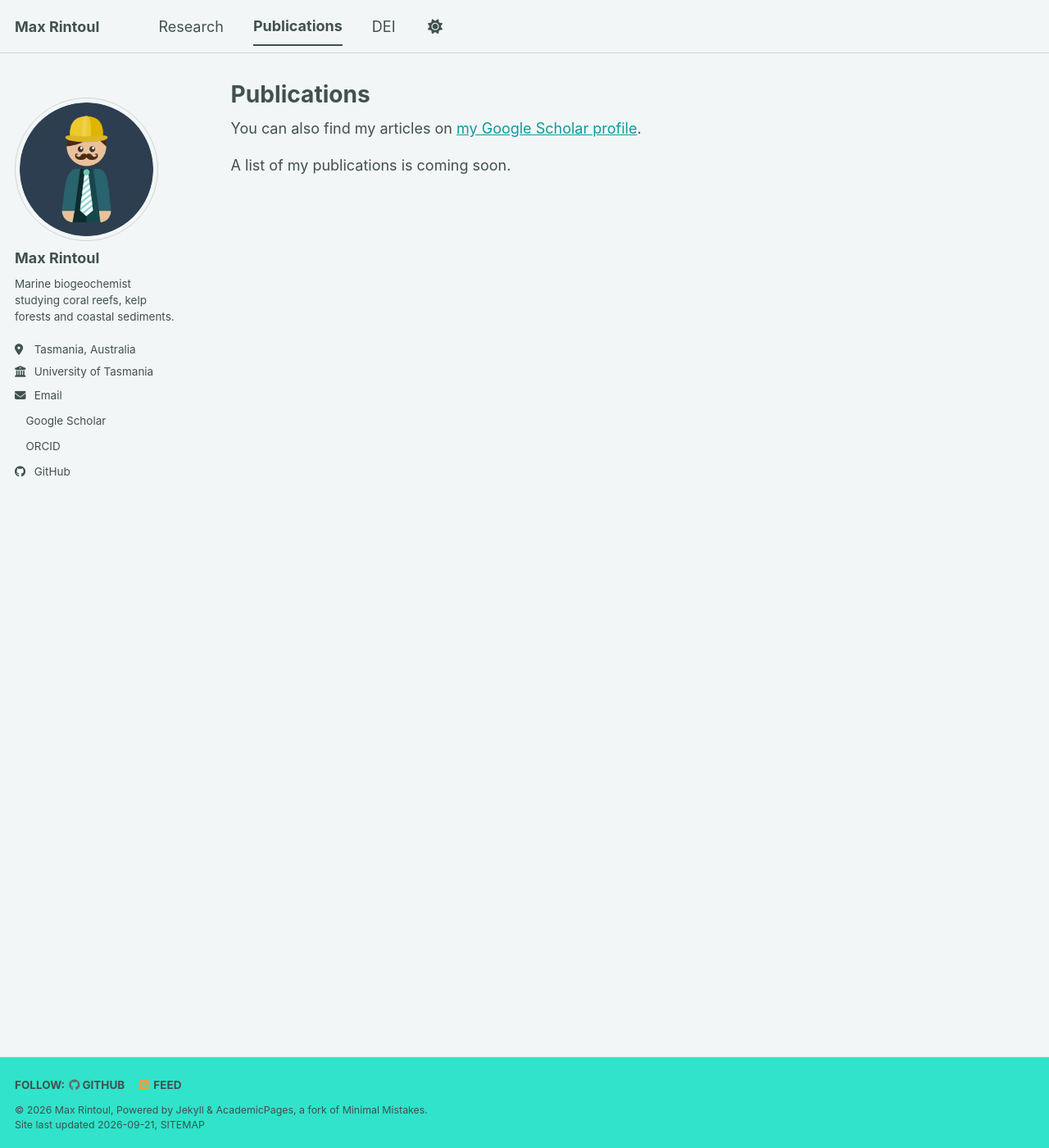
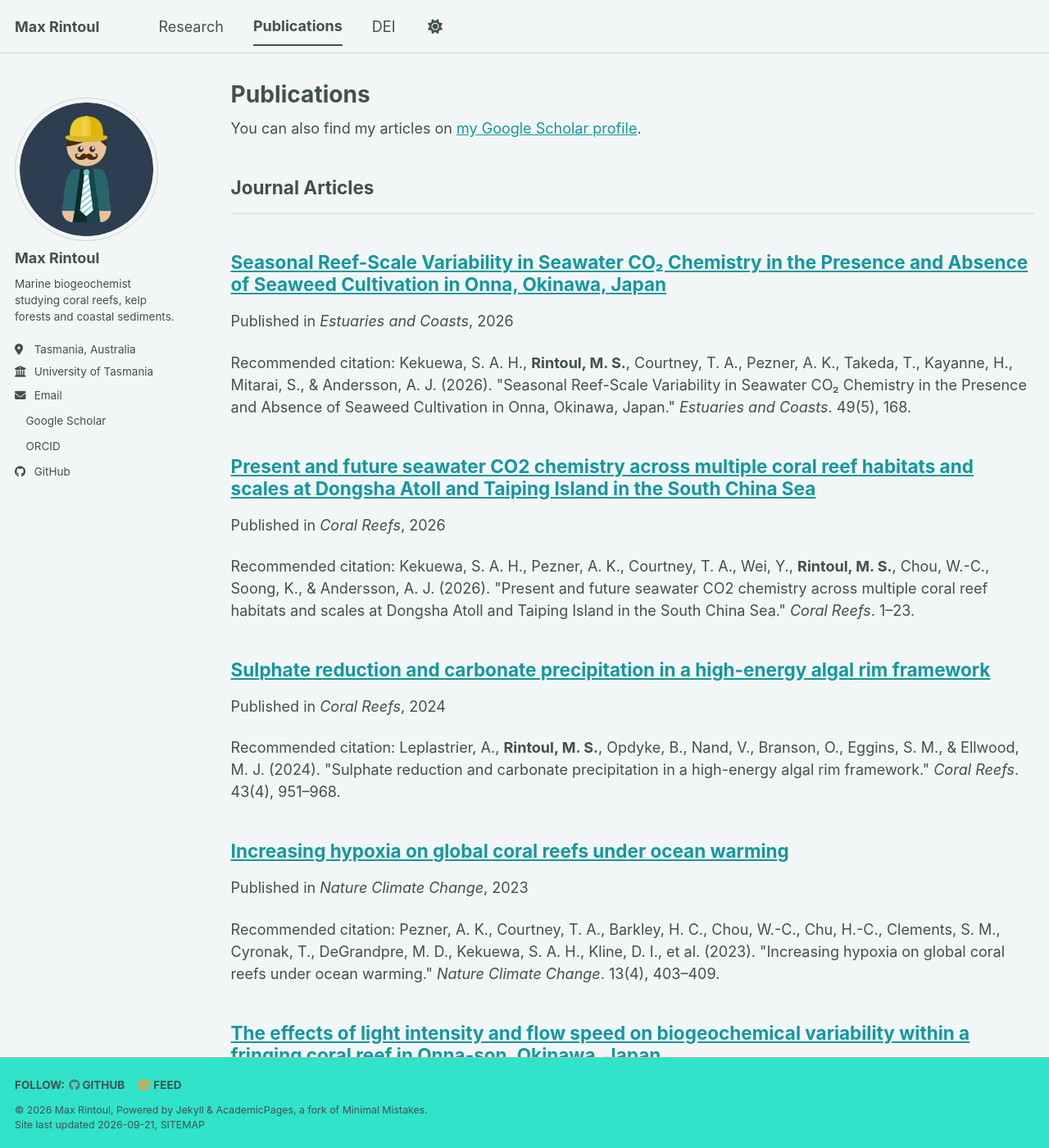
Before and after one commit to maxrintoul/maxrintoul.github.io, a Jekyll site: the page built from _pages/publications.html, in a window 1280 px wide and 1400 px high. Shown: the whole window at 82% size. Built offline with Jekyll 4.4.1, drawn with Linux system fonts in a browser that asks for light colours; a style sheet for code colours, icons or effects is not loaded; some of the changed text lies outside the part shown.

Commit message:
Add publications from Google Scholar BibTeX
Merge the duplicated WWF report entry and list it under a new Reports heading.

Co-Authored-By: Claude Sonnet 5 <noreply@anthropic.com>

```diff
--- a/_config.yml
+++ b/_config.yml
@@ -88,6 +88,8 @@ publication_category:
     title: 'Books'
   manuscripts:
     title: 'Journal Articles'
+  reports:
+    title: 'Reports'
   conferences:
     title: 'Conference Papers'
 
--- /dev/null
+++ b/_publications/2018-01-01-impacts-of-sand-mining-on-ecosystem-structure-process-biodiversity.md
@@ -0,0 +1,9 @@
+---
+title: "Impacts of sand mining on ecosystem structure, process and biodiversity in rivers"
+collection: publications
+category: reports
+permalink: /publication/2018-impacts-of-sand-mining-on-ecosystem-structure-process-biodiversity
+date: 2018-01-01
+venue: 'World Wildlife Fund International'
+citation: 'Koehnken, L., &amp; <b>Rintoul, M. S.</b> (2018). &quot;Impacts of sand mining on ecosystem structure, process and biodiversity in rivers.&quot; <i>World Wildlife Fund International</i>. WWF report.'
+---
--- /dev/null
+++ b/_publications/2018-06-01-experimental-strategies-multiple-drivers-global-ocean-change.md
@@ -0,0 +1,9 @@
+---
+title: "Experimental strategies to assess the biological ramifications of multiple drivers of global ocean change—a review"
+collection: publications
+category: manuscripts
+permalink: /publication/2018-experimental-strategies-multiple-drivers-global-ocean-change
+date: 2018-06-01
+venue: 'Global Change Biology'
+citation: 'Boyd, P. W., Collins, S., Dupont, S., Fabricius, K., Gattuso, J.-P., Havenhand, J., Hutchins, D. A., Riebesell, U., <b>Rintoul, M. S.</b>, Vichi, M., et al. (2018). &quot;Experimental strategies to assess the biological ramifications of multiple drivers of global ocean change—a review.&quot; <i>Global Change Biology</i>. 24(6), 2239–2261.'
+---
--- /dev/null
+++ b/_publications/2020-03-01-impacts-of-riverine-sand-mining-freshwater-ecosystems.md
@@ -0,0 +1,9 @@
+---
+title: "Impacts of riverine sand mining on freshwater ecosystems: A review of the scientific evidence and guidance for future research"
+collection: publications
+category: manuscripts
+permalink: /publication/2020-impacts-of-riverine-sand-mining-freshwater-ecosystems
+date: 2020-03-01
+venue: 'River Research and Applications'
+citation: 'Koehnken, L., <b>Rintoul, M. S.</b>, Goichot, M., Tickner, D., Loftus, A.-C., &amp; Acreman, M. C. (2020). &quot;Impacts of riverine sand mining on freshwater ecosystems: A review of the scientific evidence and guidance for future research.&quot; <i>River Research and Applications</i>. 36(3), 362–370.'
+---
--- /dev/null
+++ b/_publications/2022-12-01-light-intensity-flow-speed-biogeochemical-variability-okinawa.md
@@ -0,0 +1,9 @@
+---
+title: "The effects of light intensity and flow speed on biogeochemical variability within a fringing coral reef in Onna-son, Okinawa, Japan"
+collection: publications
+category: manuscripts
+permalink: /publication/2022-light-intensity-flow-speed-biogeochemical-variability-okinawa
+date: 2022-12-01
+venue: 'Journal of Geophysical Research: Oceans'
+citation: '<b>Rintoul, M. S.</b>, Courtney, T. A., Dohner, J. L., Giddings, S. N., Kekuewa, S. A. H., Mitarai, S., Monismith, S. G., Pezner, A. K., &amp; Andersson, A. J. (2022). &quot;The effects of light intensity and flow speed on biogeochemical variability within a fringing coral reef in Onna-son, Okinawa, Japan.&quot; <i>Journal of Geophysical Research: Oceans</i>. 127(12), e2021JC018369.'
+---
--- /dev/null
+++ b/_publications/2023-04-01-increasing-hypoxia-on-global-coral-reefs.md
@@ -0,0 +1,9 @@
+---
+title: "Increasing hypoxia on global coral reefs under ocean warming"
+collection: publications
+category: manuscripts
+permalink: /publication/2023-increasing-hypoxia-on-global-coral-reefs
+date: 2023-04-01
+venue: 'Nature Climate Change'
+citation: 'Pezner, A. K., Courtney, T. A., Barkley, H. C., Chou, W.-C., Chu, H.-C., Clements, S. M., Cyronak, T., DeGrandpre, M. D., Kekuewa, S. A. H., Kline, D. I., et al. (2023). &quot;Increasing hypoxia on global coral reefs under ocean warming.&quot; <i>Nature Climate Change</i>. 13(4), 403–409.'
+---
--- /dev/null
+++ b/_publications/2024-10-01-sulphate-reduction-carbonate-precipitation-algal-rim.md
@@ -0,0 +1,9 @@
+---
+title: "Sulphate reduction and carbonate precipitation in a high-energy algal rim framework"
+collection: publications
+category: manuscripts
+permalink: /publication/2024-sulphate-reduction-carbonate-precipitation-algal-rim
+date: 2024-10-01
+venue: 'Coral Reefs'
+citation: 'Leplastrier, A., <b>Rintoul, M. S.</b>, Opdyke, B., Nand, V., Branson, O., Eggins, S. M., &amp; Ellwood, M. J. (2024). &quot;Sulphate reduction and carbonate precipitation in a high-energy algal rim framework.&quot; <i>Coral Reefs</i>. 43(4), 951–968.'
+---
--- /dev/null
+++ b/_publications/2026-03-01-present-and-future-co2-chemistry-dongsha-taiping.md
@@ -0,0 +1,9 @@
+---
+title: "Present and future seawater CO2 chemistry across multiple coral reef habitats and scales at Dongsha Atoll and Taiping Island in the South China Sea"
+collection: publications
+category: manuscripts
+permalink: /publication/2026-present-and-future-co2-chemistry-dongsha-taiping
+date: 2026-03-01
+venue: 'Coral Reefs'
+citation: 'Kekuewa, S. A. H., Pezner, A. K., Courtney, T. A., Wei, Y., <b>Rintoul, M. S.</b>, Chou, W.-C., Soong, K., &amp; Andersson, A. J. (2026). &quot;Present and future seawater CO2 chemistry across multiple coral reef habitats and scales at Dongsha Atoll and Taiping Island in the South China Sea.&quot; <i>Coral Reefs</i>. 1–23.'
+---
--- /dev/null
+++ b/_publications/2026-05-01-seasonal-reef-scale-variability-seaweed-onna.md
@@ -0,0 +1,9 @@
+---
+title: "Seasonal Reef-Scale Variability in Seawater CO₂ Chemistry in the Presence and Absence of Seaweed Cultivation in Onna, Okinawa, Japan"
+collection: publications
+category: manuscripts
+permalink: /publication/2026-seasonal-reef-scale-variability-seaweed-onna
+date: 2026-05-01
+venue: 'Estuaries and Coasts'
+citation: 'Kekuewa, S. A. H., <b>Rintoul, M. S.</b>, Courtney, T. A., Pezner, A. K., Takeda, T., Kayanne, H., Mitarai, S., &amp; Andersson, A. J. (2026). &quot;Seasonal Reef-Scale Variability in Seawater CO₂ Chemistry in the Presence and Absence of Seaweed Cultivation in Onna, Okinawa, Japan.&quot; <i>Estuaries and Coasts</i>. 49(5), 168.'
+---
```
Also changed, not shown: 1 other file.
